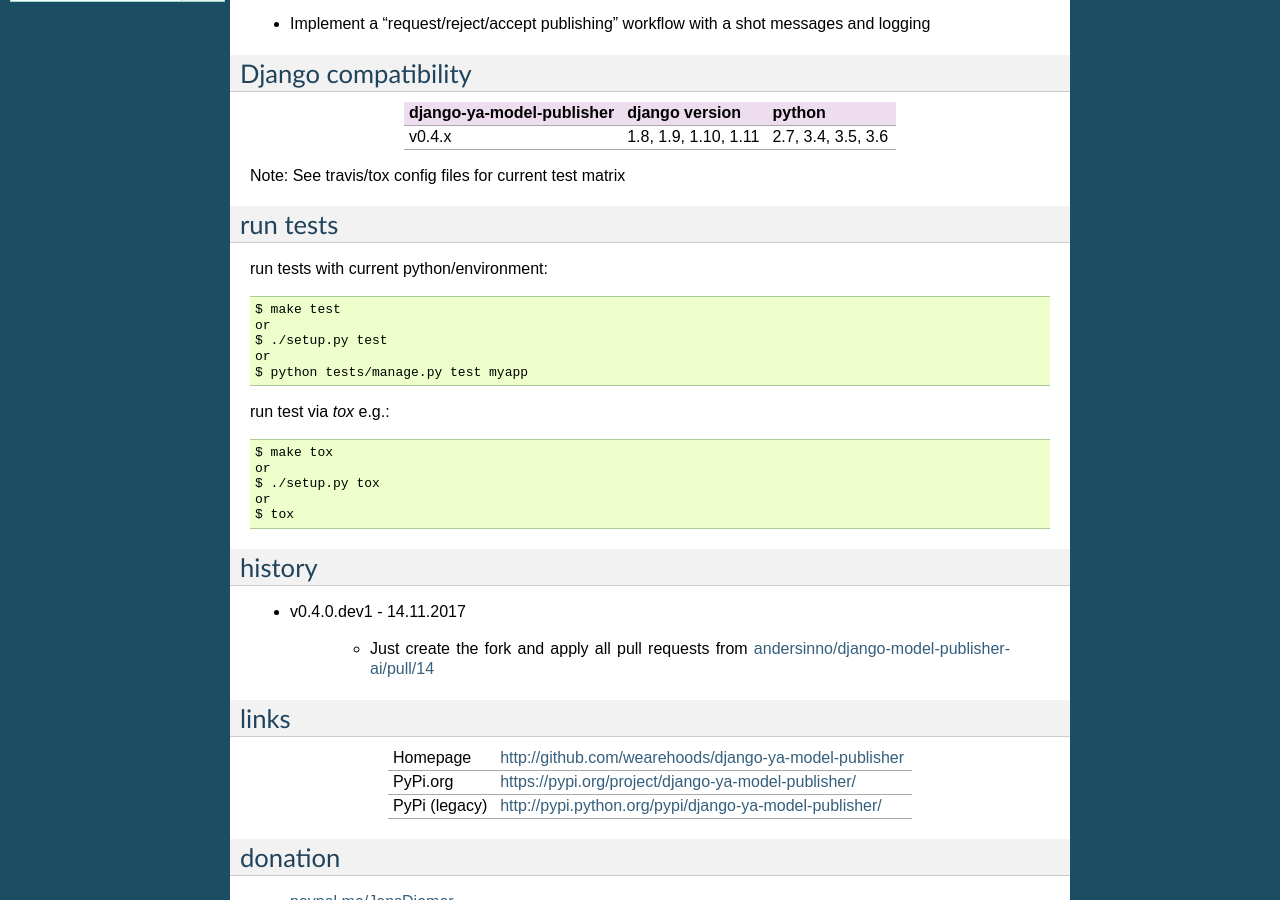
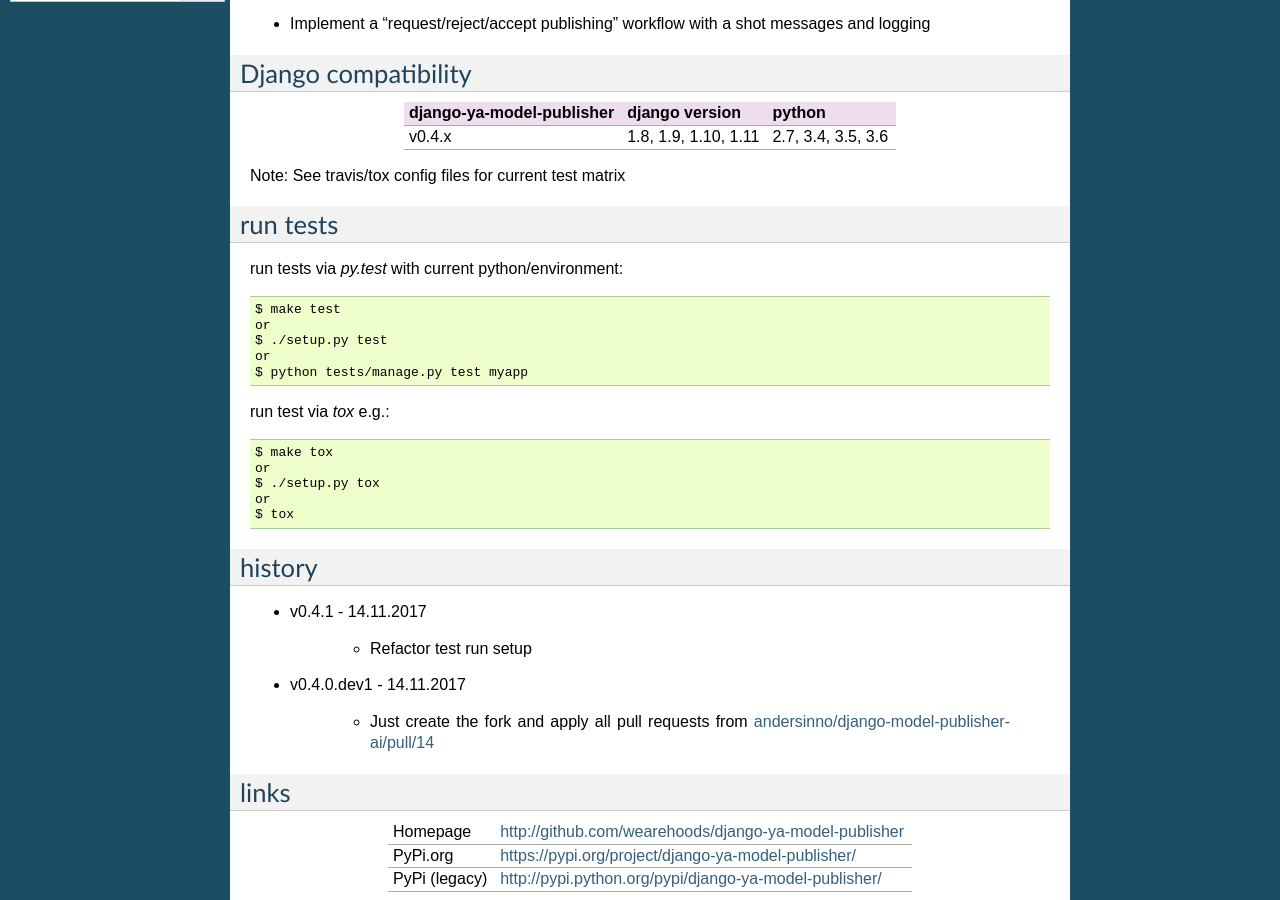
Before and after one commit to jp74/django-model-publisher, a Sphinx documentation site: the page built from docs/readme.rst, in a window 1280 px wide and 900 px high, scrolled down 467 px. Built offline with Sphinx 7.4.7, drawn with Linux system fonts in a browser that asks for light colours; pages that are not in the unit, such as notebooks, are missing from menus.

Commit message:
WIP: Bugfix travis

```diff
--- a/docs/readme.rst
+++ b/docs/readme.rst
@@ -53,7 +53,7 @@
 run tests
 ---------
 
-run tests with current python/environment:
+run tests via *py.test* with current python/environment:
 
 ::
 
@@ -76,6 +76,10 @@
 -------
 history
 -------
+
+* v0.4.1 - 14.11.2017
+
+    * Refactor test run setup
 
 * v0.4.0.dev1 - 14.11.2017
 
```
Also changed, not shown: 3 other files.
